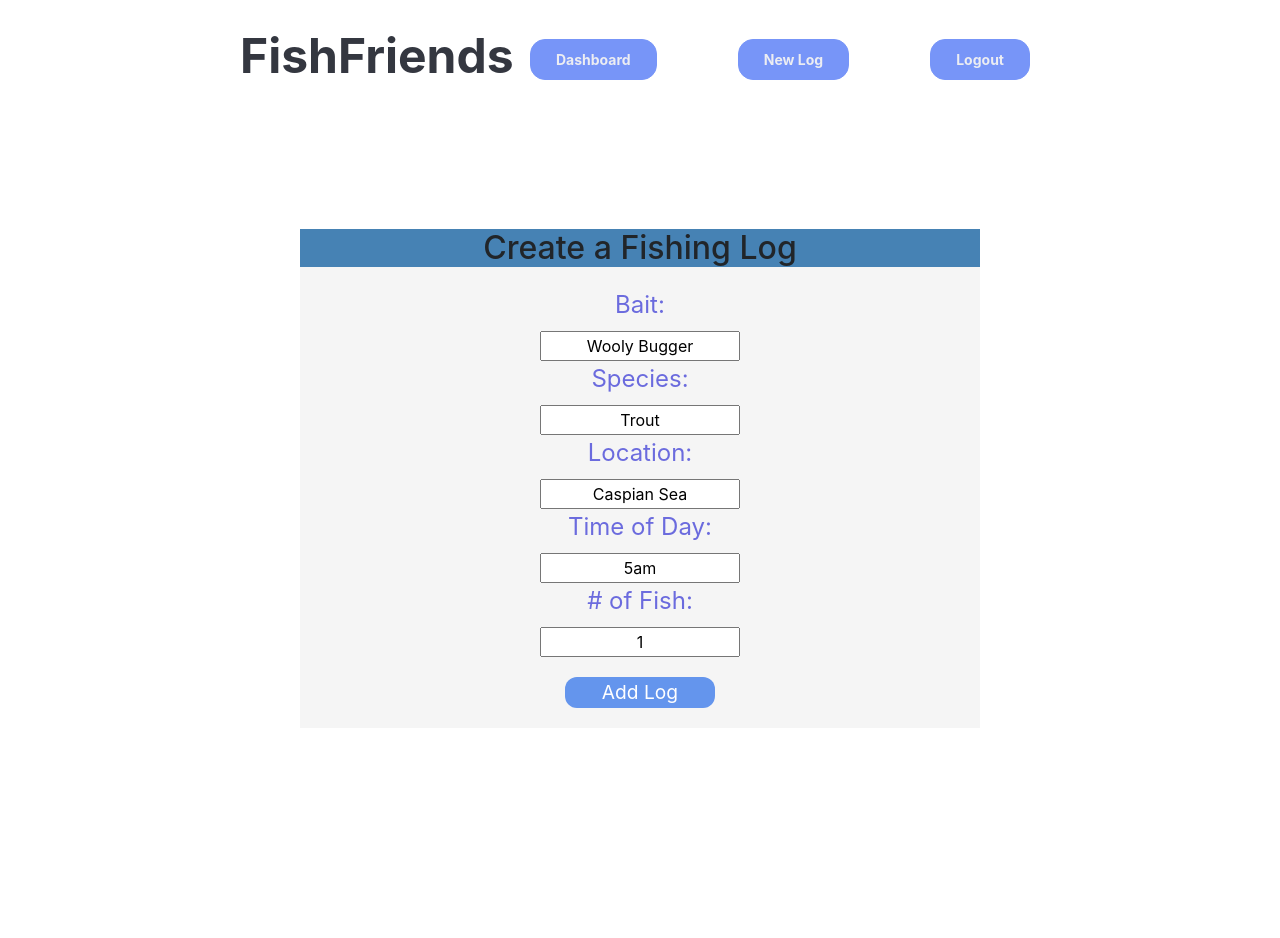
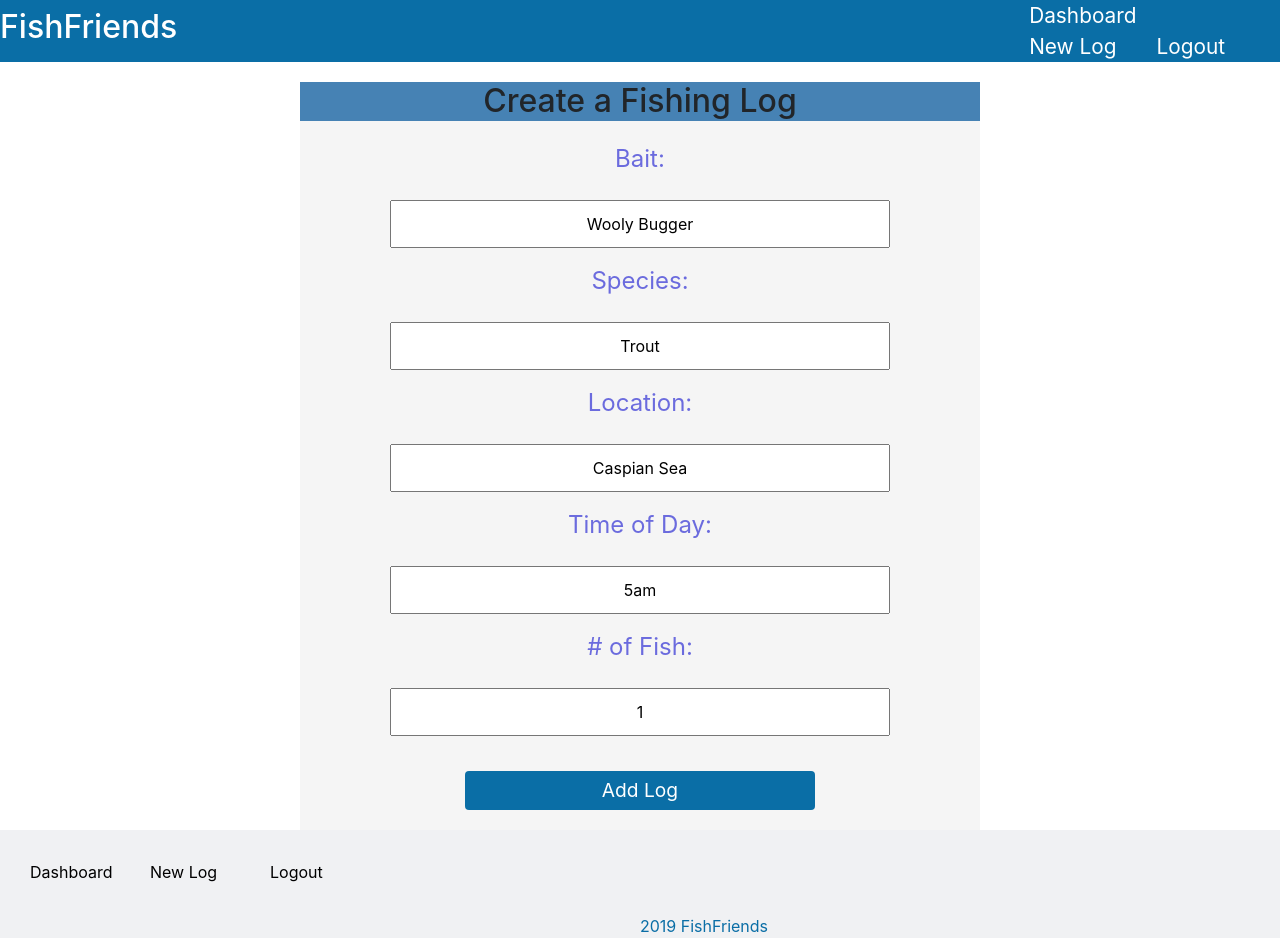
Before and after one commit to Build-Week-Fish-Friends/Front-End, a React (Create React App) app in the folder app/: page /add in a window 1280 px wide. Before the commit the page ends 800 px from the top, so only its background shows below. Built offline with nearby package versions, Linux system fonts and the light colour scheme; sample sign-in values are in the browser's storage.

Commit message:
merged with pam

```diff
--- a/app/src/App.css
+++ b/app/src/App.css
@@ -5,12 +5,18 @@
 .log-form {
   display: flex;
   flex-direction: column;
-  margin-top: 10%;
+  margin-top: 20px;
 }
 
 .log-form h2 {
   background-color: #4682B4;
   margin: 0 300px;
+}
+.log-form img {
+  margin-left: 42%;
+  width: 300px;
+  height: 70vh;
+
 }
 
 .log {
@@ -24,24 +30,30 @@
 }
 
 .log button {
-  border-radius: 12px;
+  border-radius: 4px;
   border: none;
   color: white;
   font-size: 1.2rem;
   text-align: center;
   margin-top: 20px;
-  width: 150px;
-  background-color: #6495ED;
+  padding: 5px;
+  width: 350px;
+  background-color: #0a6ea6;
 }
 
 .dropdown {
-  border-radius: 4px;
-  width: 200px;
-  text-align: center;
+  width: 500px;
+  margin: 0 0 15px 0;
+  padding: 10px;
 }
 
+.dropdown:first-child {
+  color: #858484;
+}
 .log-form input {
-  width: 200px;
+  margin: 15px 0;
+  padding: 10px;
+  width: 500px;
 }
 
 .log-form label {
@@ -54,51 +66,55 @@
   text-align: center;
 }
 
-/* navbar css */
+/* Navigation Styles Here */
 
-.navbar{
-  width: 65%;
+.navBar {
   display: flex;
-  justify-content: space-between;
   align-items: center;
-  margin: 1.5% auto;
+  background-color: #0a6ea6;
+  color: white;
 }
 
-.largeNavItem{
-  width: 30%;
-  color: #343740;
+.navBar h1 {
+  margin-left: 1%;
 }
 
-.largeNavItem h2{
-  font-size:3rem;
-  font-weight: bold;
+.navBar nav {
+  display: flex;
+  margin-left: 65%;
+}
+.navBar a {
+  display: flex;
+  justify-content: space-evenly;
+  margin: 0 20px;
+  color: white;
+  font-size: 1.3rem;
+
 }
 
-.smallNavItem{
-  width: 65%;
-  display: flex;
-  justify-content: space-between;
+/* Footer Styles Here */
+
+footer {
+  text-align: left;
+  background-color: #f0f1f3;
 }
 
-.NavItem{
-  margin: 0px 10px;
+.navBottom {
+  padding: 30px;
 }
 
-.NavItem button{
-  padding: 9px 25px;
-  background: #7795f8;
-  border: 1px solid #7795f8;
-  font-weight: bold;
-  font-size:14px;
-  border-radius: 15px;
-  width:100%;
-  color: #ecedf2;
+.navBottom h2 {
+  color: #0a6ea6;
 }
 
-.NavItem button:hover{
-  color: white;
-  background: #91a9f7;
-  border: solid 1px #91a9f7;
-  box-shadow: 0 7px 14px rgba(50, 50, 93, 0.1), 0 3px 6px rgba(0, 0, 0, 0.08);
+.navBottom a {
+  margin-right: 20px;
+  color: black;
+  width: 100px;
+}
 
+footer span {
+  text-align: center;
+  margin-left: 50%;
+  color: #0a6ea6;
 }
--- a/app/src/App.js
+++ b/app/src/App.js
@@ -8,6 +8,7 @@ import Dashboard from './components/Dashboard'
 import PrivateRoute from './components/PrivateRoute'
 import Landing from './components/Landing'
 import LogForm from './components/LogForm'
+import Navbar from './components/NavBar'
 import './App.css';
 
 function App() {
@@ -26,22 +27,24 @@ function App() {
 
       </Switch>
 
-      {/* feel free to move these around however you wish(im just going for functionality) */}
-      {/* Hello everyone! this week we will be working on fish friends!  */}
+      <footer>
+        <nav className="navBottom">
+          <nav className="nav">
+              <a href="/dashboard">Dashboard</a>
+              {/* <a href="#">Map</a> */}
+              <a href="/add">New Log </a>
+              <a href="/">Logout</a>
+        </nav>
+              </nav>
+            <span>
+                {/* social media icons here */}
+                <copyright>2019 FishFriends</copyright>
+            </span>
 
-      {/* here is our product: https://docs.google.com/document/d/1Ozyf3g8RX9Rur8l6KFswSJjNF3E-dJ1fR25kX-Nv_4k/edit#heading=h.on2hvskyc3k9 */}
-
-      {/* Start with login / signup pages (these will just be forms) and then work on the dashboard
-
-      The Dashboard will need a place where we can create new logs, view past ones and also need a place where other
-      poeple logs can be seen
+        </footer>
+    </div>
 
 
-      See the above link for the fields you need
-
-      Reach out to spencer if you need anythings
-      */}
-    </div>
   );
 }
 
--- a/app/src/components/NavBar.js
+++ b/app/src/components/NavBar.js
@@ -7,21 +7,14 @@ import '../App.css'
 const Navbar = () => {
 
     return (
-        <div className="navbar">
-            <div className="largeNavItem">
-            <h2 className="title-icon">FishFriends</h2>
-            </div>
-            <div className="smallNavItem">
-                <div className="NavItem">
-                    <Link to="/dashboard"><button className="navButton">Dashboard</button></Link>
-                </div>
-                <div className="NavItem">
-                    <Link to='/add'><button className="navButton">New Log</button></Link>
-                </div>
-                <div className="NavItem">
-                    <Link to='/'><button className="navButton">Logout</button></Link>
-                </div>
-            </div>
+        <div className="navBar">
+        <h2>FishFriends</h2>
+        <nav className="nav">
+            <a href="/dashboard">Dashboard</a>
+            {/* <a href="#">Map</a> */}
+            <a href="/add">New Log </a>
+            <a href="/">Logout</a>
+        </nav>
         </div>
     )
     }
```
